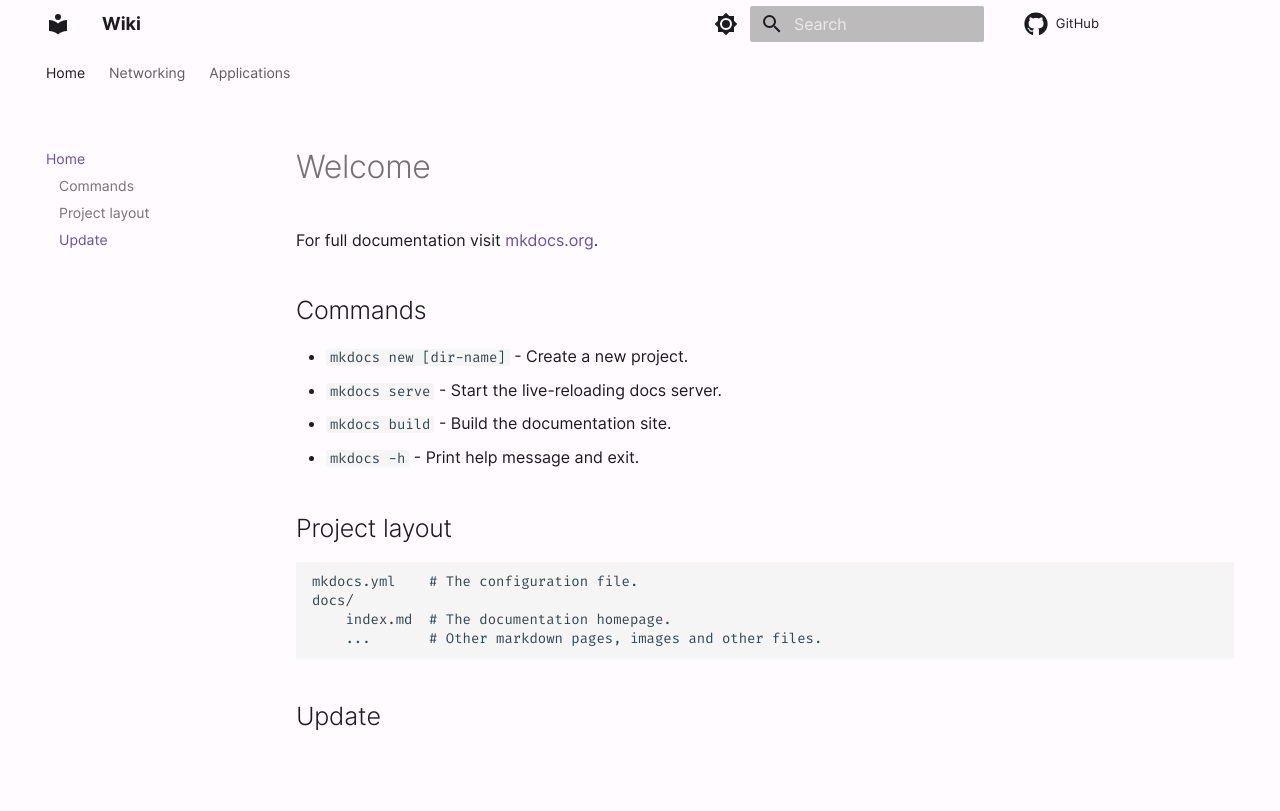
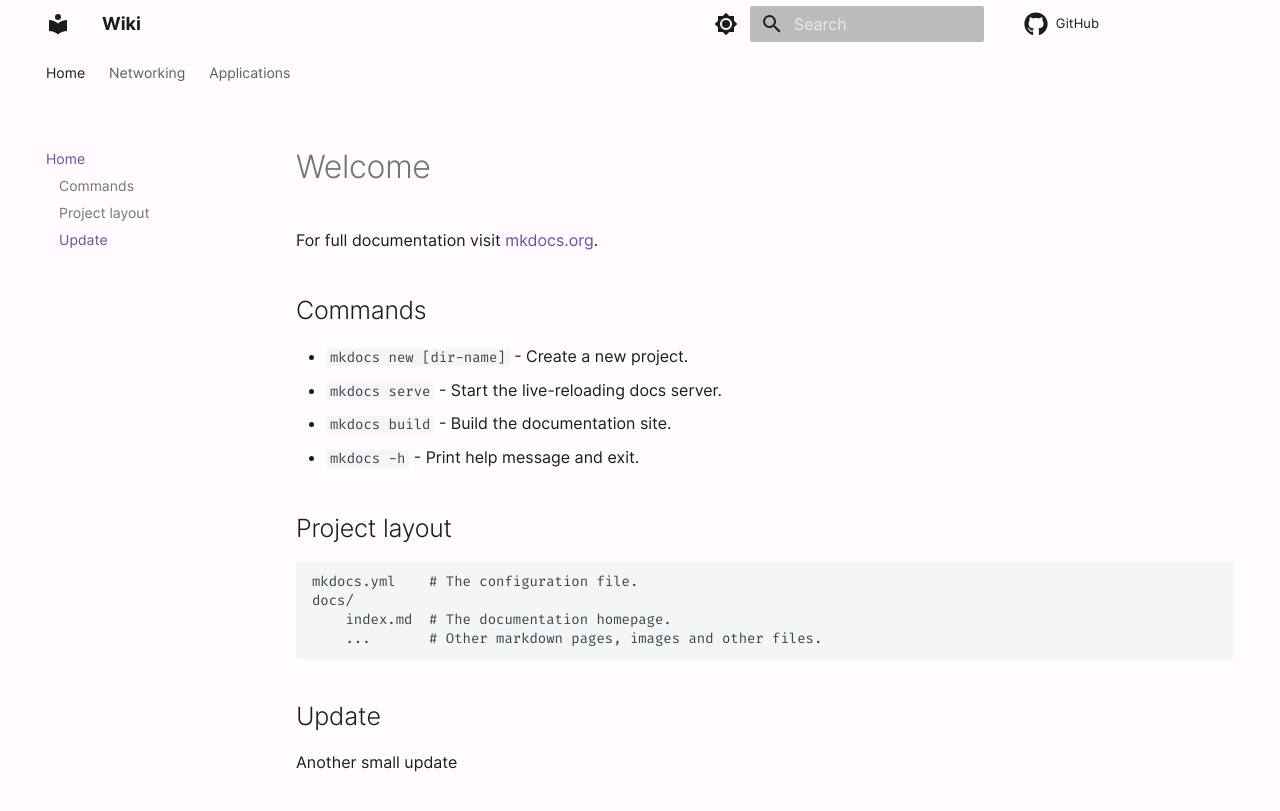
Before and after one commit to jakobzudrell/wiki, an MkDocs documentation site: the page built from docs/index.md, in a window 1280 px wide. Shown: the top 811 px of the page. Built offline with MkDocs 1.6.1 and Material for MkDocs 9.7.7, drawn with Linux system fonts in a browser that asks for light colours; comment, search, counter and statistics services are not loaded.

Commit message:
update welcome page

```diff
--- a/docs/index.md
+++ b/docs/index.md
@@ -17,3 +17,4 @@ For full documentation visit [mkdocs.org](https://www.mkdocs.org).
         ...       # Other markdown pages, images and other files.
 
 ## Update
+Another small update
```
